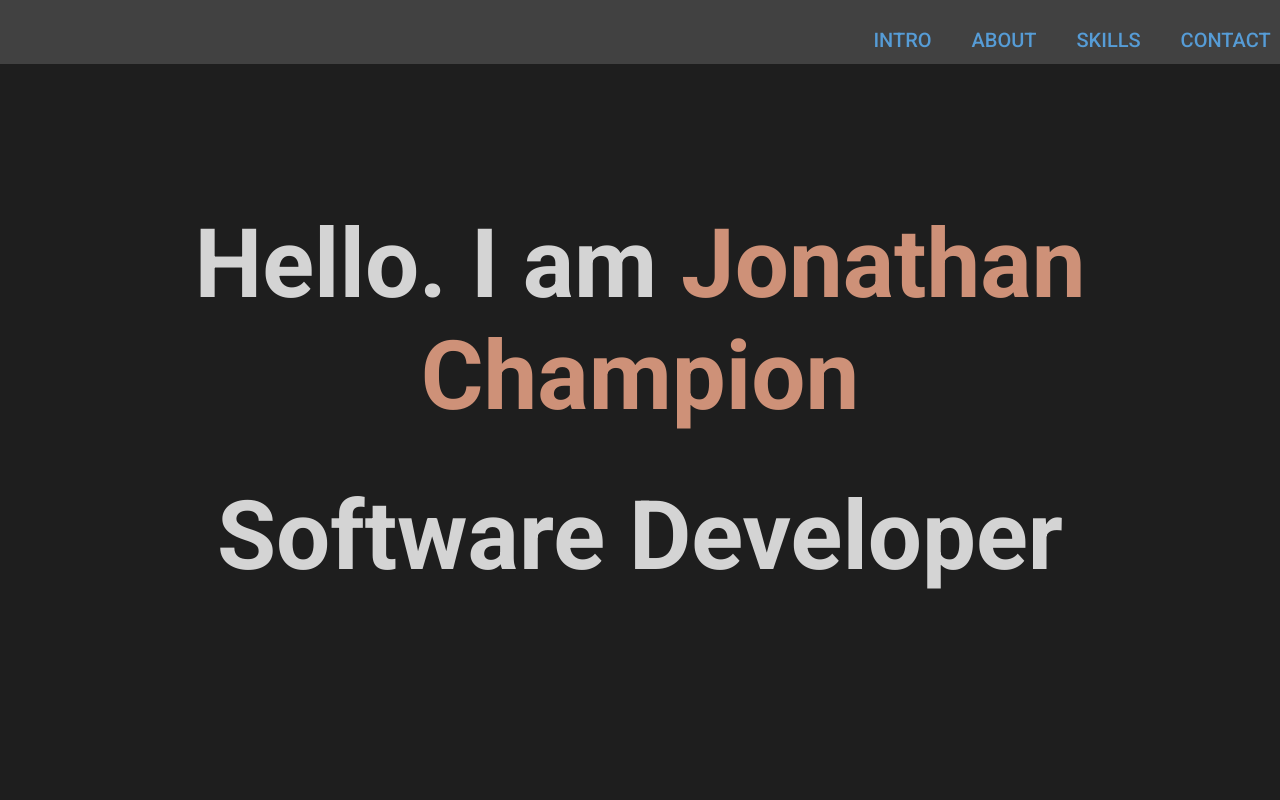
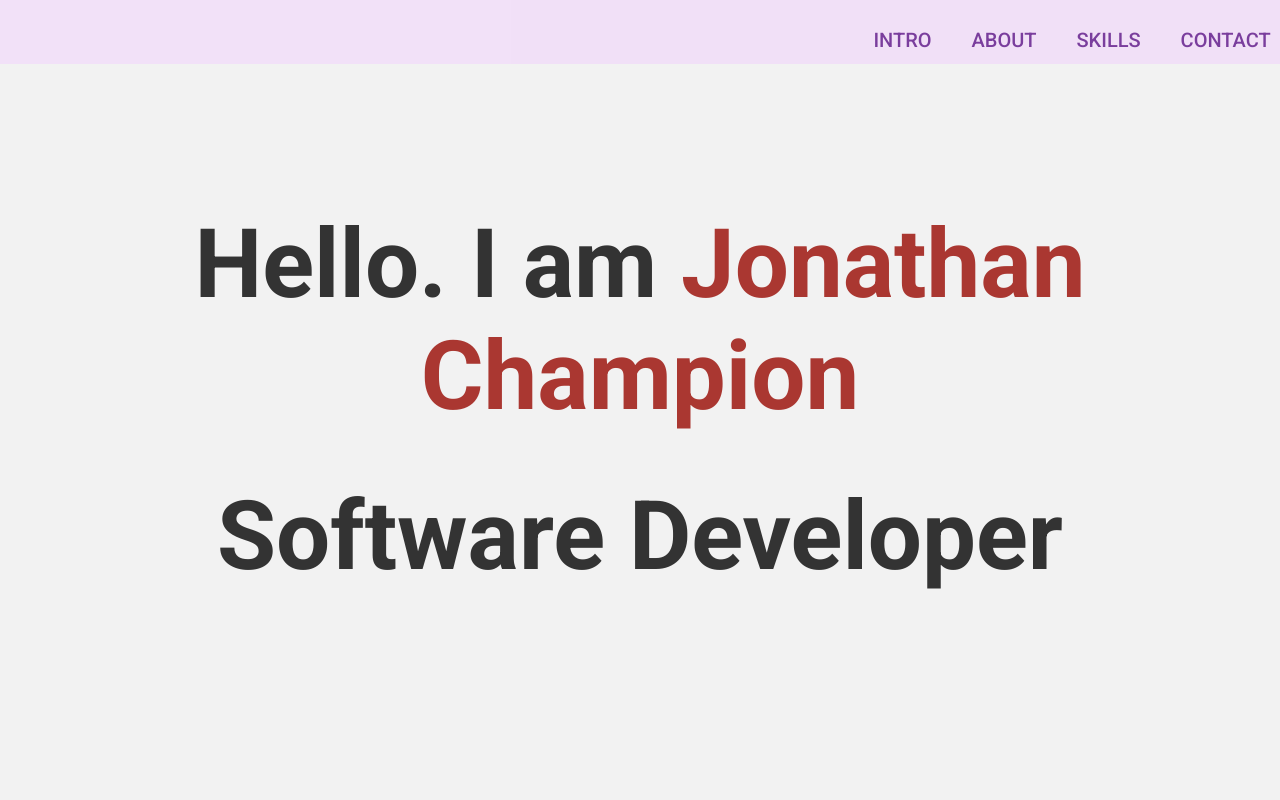
Before and after one commit to Jagchamps/portfolio-website, a React (Create React App) app: page / in a window 1280 px wide. Shown: the top 800 px of the page. Built offline with nearby package versions, Linux system fonts and the light colour scheme.

Commit message:
Have changed the isLightTheme to true

```diff
--- a/src/contexts/ThemeContext.js
+++ b/src/contexts/ThemeContext.js
@@ -4,7 +4,7 @@ export const ThemeContext = createContext();
 
 class ThemeContextProvider extends Component {
     state = {
-        isLightTheme: false,
+        isLightTheme: true,
         light: {
             syntax: '#333333',
             highlight: {
```
